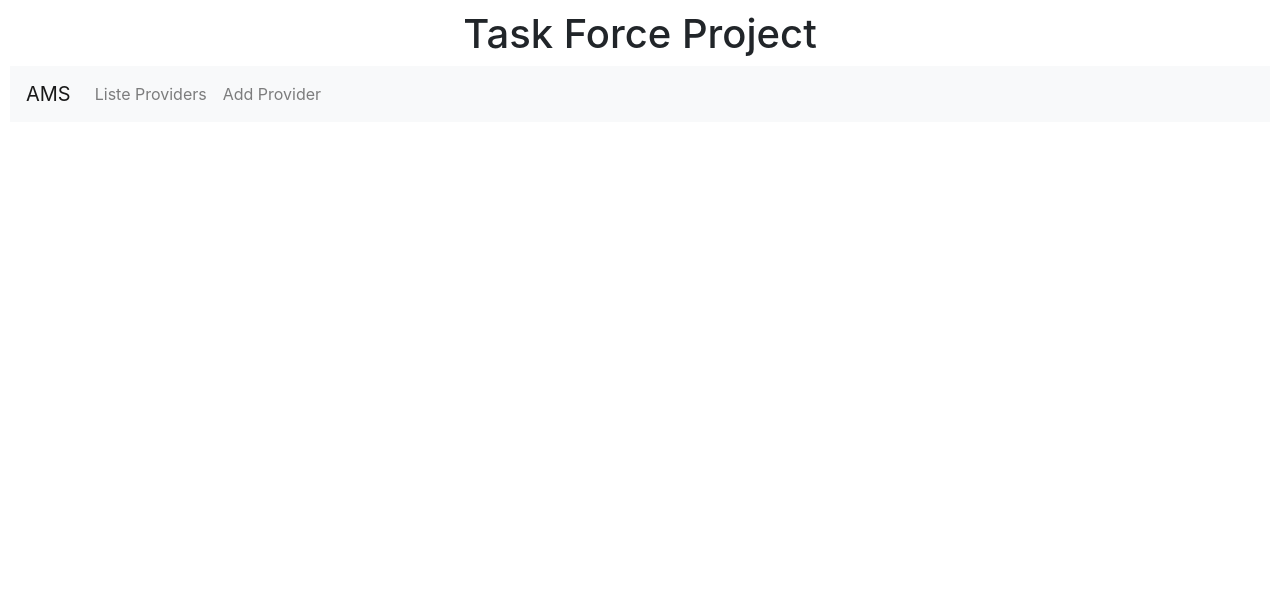
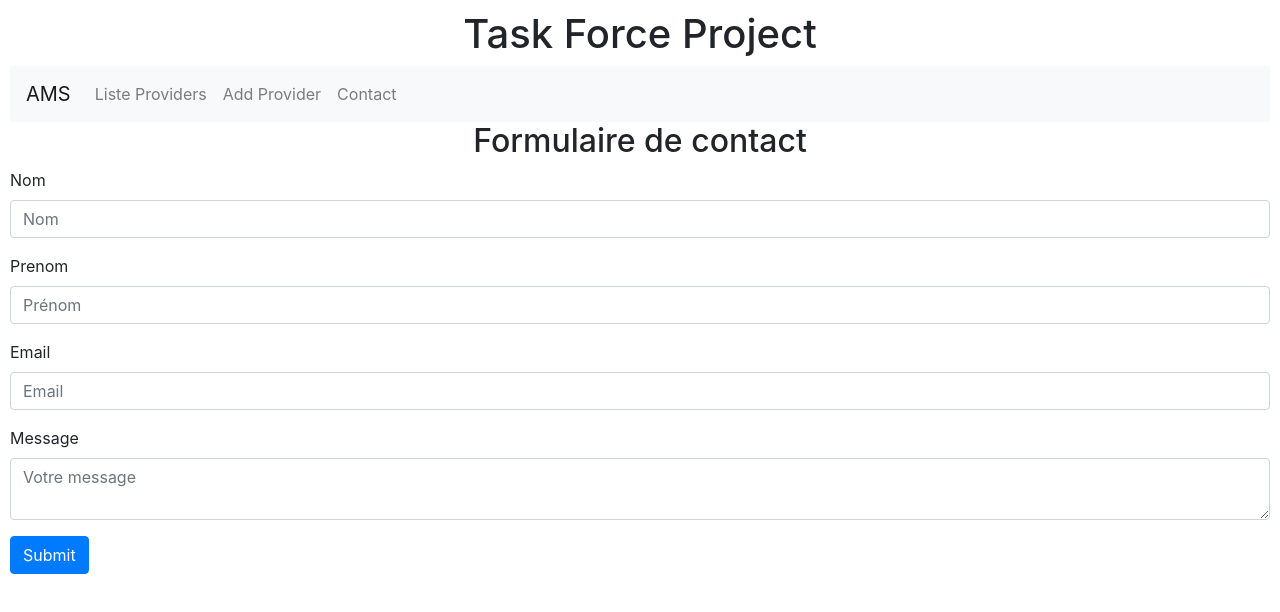
Before and after one commit to MezghichGit/angular_md, an Angular app: page /contact in a window 1280 px wide. Before the commit this address led to /. Shown: the top 612 px of the page. Built offline with nearby package versions, Linux system fonts and the light colour scheme.

Commit message:
correction exo contact

```diff
--- a/src/app/app.module.ts
+++ b/src/app/app.module.ts
@@ -13,6 +13,7 @@ import { ListProvidersComponent } from './list-providers/list-providers.componen
 import { AddProviderComponent } from './add-provider/add-provider.component';
 import { UpdateProviderComponent } from './update-provider/update-provider.component';
 import { NavbarComponent } from './navbar/navbar.component';
+import { ContactComponent } from './contact/contact.component';
 
 @NgModule({
   declarations: [
@@ -24,7 +25,8 @@ import { NavbarComponent } from './navbar/navbar.component';
     ListProvidersComponent,
     AddProviderComponent,
     UpdateProviderComponent,
-    NavbarComponent
+    NavbarComponent,
+    ContactComponent
   ],
   imports: [
     BrowserModule,
--- /dev/null
+++ b/src/app/contact/contact.component.html
@@ -0,0 +1,25 @@
+<h2 align="center">Formulaire de contact</h2>
+
+<form #contactForm="ngForm" (ngSubmit)="addContact(contactForm.value)">
+  <div class="form-group">
+    <label for="nom">Nom</label>
+    <input ngModel required name="nom" type="text" class="form-control" id="nom" aria-describedby="emailHelp" placeholder="Nom">
+  </div>
+
+  <div class="form-group">
+    <label for="prenom">Prenom</label>
+    <input ngModel required name="prenom" type="text" class="form-control" id="prenom" aria-describedby="emailHelp" placeholder="Prénom">
+  </div>
+
+  <div class="form-group">
+    <label for="email">Email</label>
+    <input ngModel required name="email" type="email" class="form-control" id="email" aria-describedby="emailHelp" placeholder="Email">
+  </div>
+
+  <div class="form-group">
+    <label for="message">Message</label>
+    <textarea ngModel required name="message"  class="form-control" id="message" aria-describedby="emailHelp" placeholder="Votre message"></textarea>
+  </div>
+
+  <button type="submit" class="btn btn-primary">Submit</button>
+</form>
--- /dev/null
+++ b/src/app/contact/contact.component.ts
@@ -0,0 +1,13 @@
+import { Component } from '@angular/core';
+
+@Component({
+  selector: 'app-contact',
+  templateUrl: './contact.component.html',
+  styleUrl: './contact.component.css'
+})
+export class ContactComponent {
+
+  addContact(contactForm:any){
+    alert(contactForm.nom+" "+contactForm.prenom+" "+contactForm.email+" "+contactForm.message);
+  }
+}
--- a/src/app/navbar/navbar.component.html
+++ b/src/app/navbar/navbar.component.html
@@ -12,7 +12,9 @@
       <li class="nav-item">
         <a class="nav-link" routerLink="addProvider">Add Provider</a>
       </li>
-
+      <li class="nav-item">
+        <a class="nav-link" routerLink="contact">Contact</a>
+      </li>
     </ul>
 
   </div>
```
Also changed, not shown: src/app/app-routing.module.ts (+6 -1 lines), src/app/contact/contact.component.css (added), 1 other file (tests, documents, lock files or other folders).
